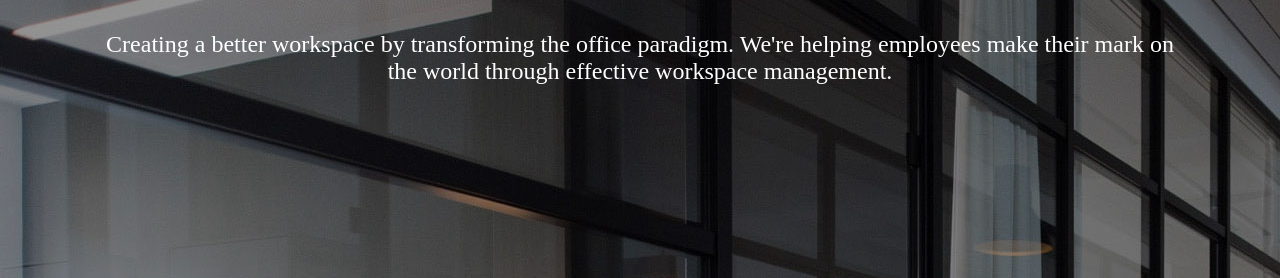
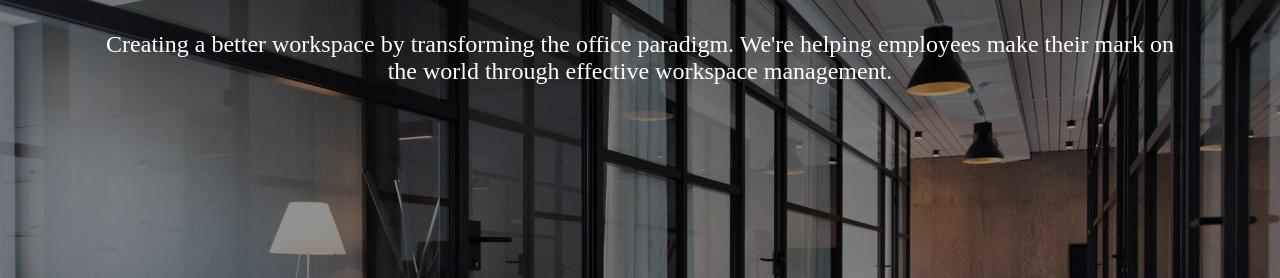
Before and after one commit to hannahcmu/hw4-2023, a plain HTML site: page index.html in a window 1280 px wide. Shown: the part 201-479 px from the top of the page. Drawn offline with Linux system fonts and the light colour scheme.

Commit message:
Update style.css

```diff
--- a/css/style.css
+++ b/css/style.css
@@ -33,6 +33,8 @@ a.skip{
   /* Requirement 4 code here -- Do not remove this comment. */
   .intro{
     background-image: url(../images/header.jpg);
+    background-repeat: no-repeat;
+    background-size: cover;
     background-color: #858585;
     min-height: 400px;
     background-attachment: fixed;
@@ -72,8 +74,8 @@ a.skip{
   /* Requirement 9 code here -- Do not remove this comment. */
 
 p {
-  align-items: center;
-  max-height: 40%;
+  align-self: center;
+  max-height: 40vh;
   overflow: scroll;
 
 }
```
